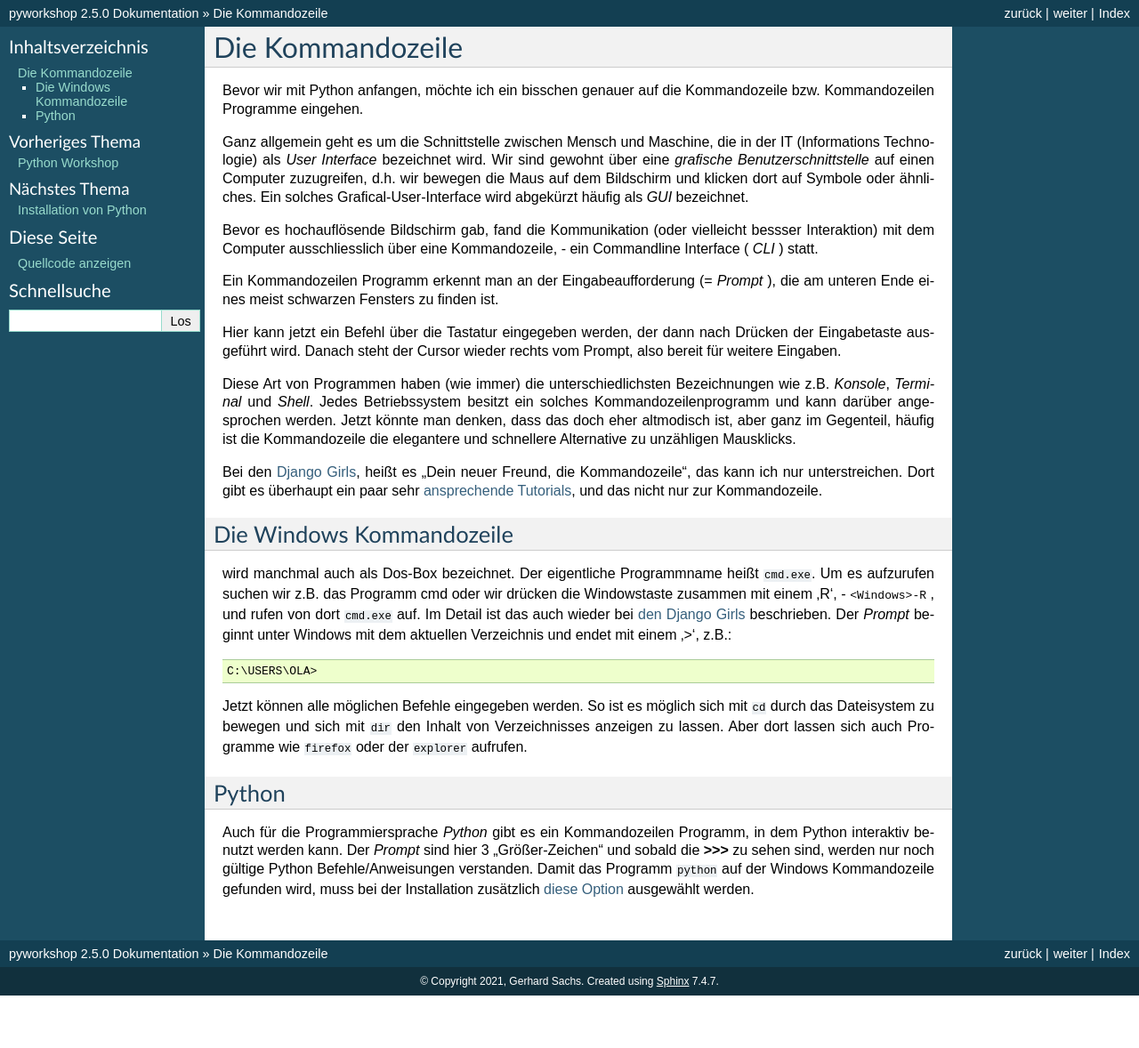
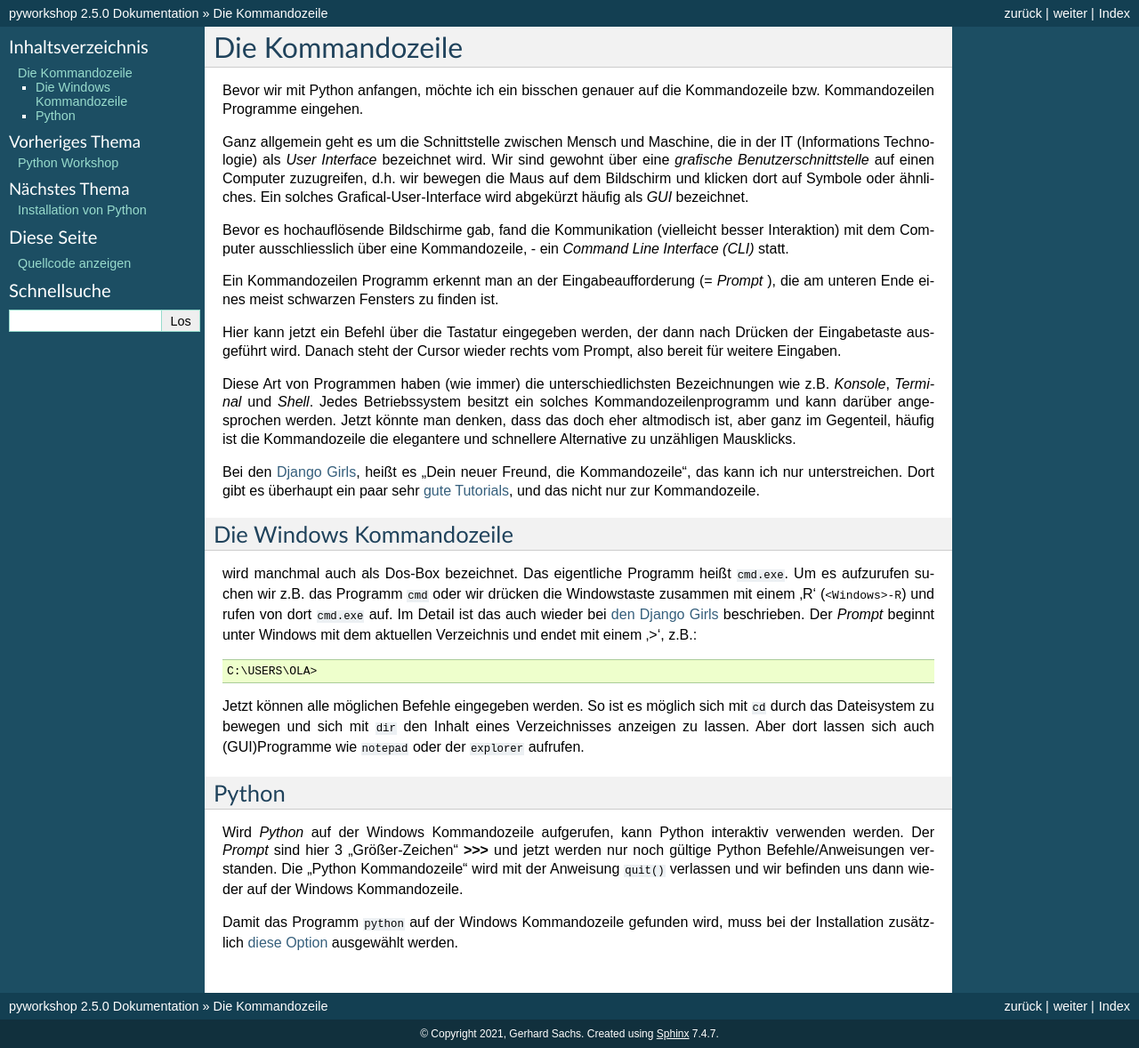
Before and after one commit to gerpark/pyworkshop, a Sphinx documentation site: the page built from docs/source/cmd.rst, in a window 1280 px wide. Shown: the whole page at 89% size. Built offline with Sphinx 7.4.7, drawn with Linux system fonts in a browser that asks for light colours; before the commit the page ends 1119 px from its top, so only the background shows below that.

Commit message:
2.57 jul25

```diff
--- a/docs/source/cmd.rst
+++ b/docs/source/cmd.rst
@@ -17,8 +17,8 @@ Computer zuzugreifen, d.h. wir bewegen die Maus auf dem Bildschirm
 und klicken dort auf Symbole oder ähnliches.
 Ein solches Grafical-User-Interface wird abgekürzt häufig als *GUI* bezeichnet.
 
-Bevor es hochauflösende Bildschirm gab, fand die Kommunikation (oder vielleicht bessser Interaktion)
-mit dem Computer ausschliesslich über eine Kommandozeile, - ein Commandline Interface ( *CLI* ) statt.
+Bevor es hochauflösende Bildschirme gab, fand die Kommunikation (vielleicht besser Interaktion)
+mit dem Computer ausschliesslich über eine Kommandozeile, - ein *Command Line Interface (CLI)* statt.
 
 Ein Kommandozeilen Programm erkennt man an der Eingabeaufforderung (= *Prompt* ),
 die am unteren Ende eines meist schwarzen Fensters zu finden ist.
@@ -36,15 +36,15 @@ häufig ist die Kommandozeile die elegantere und schnellere
 Alternative zu unzähligen Mausklicks.
 
 Bei den `Django Girls <https://djangogirls.org>`_, heißt es "Dein neuer Freund, die Kommandozeile",
-das kann ich nur unterstreichen. Dort gibt es überhaupt ein paar sehr `ansprechende Tutorials <https://tutorial.djangogirls.org/de/intro_to_command_line>`_,
+das kann ich nur unterstreichen. Dort gibt es überhaupt ein paar sehr `gute Tutorials <https://tutorial.djangogirls.org/de/intro_to_command_line>`_,
 und das nicht nur zur Kommandozeile.
 
 
 Die Windows Kommandozeile
 -------------------------
 
-wird manchmal auch als Dos-Box bezeichnet. Der eigentliche Programmname heißt ``cmd.exe``.
-Um es aufzurufen suchen wir z.B. das Programm cmd oder wir drücken die Windowstaste zusammen mit einem 'R', - :kbd:`<Windows>-R` ,
+wird manchmal auch als Dos-Box bezeichnet. Das eigentliche Programm heißt ``cmd.exe``.
+Um es aufzurufen suchen wir z.B. das Programm ``cmd`` oder wir drücken die Windowstaste zusammen mit einem 'R' (:kbd:`<Windows>-R`)
 und rufen von dort ``cmd.exe`` auf.
 Im Detail ist das auch wieder bei `den Django Girls  <https://tutorial.djangogirls.org/de/intro_to_command_line>`_ beschrieben.
 Der `Prompt` beginnt unter Windows mit dem aktuellen Verzeichnis und endet mit einem '>', z.B.:
@@ -53,14 +53,17 @@ Der `Prompt` beginnt unter Windows mit dem aktuellen Verzeichnis und endet mit e
 
     C:\USERS\OLA>
 
-Jetzt können alle möglichen Befehle eingegeben werden. So ist es möglich sich mit ``cd`` durch das Dateisystem zu bewegen und sich mit ``dir`` den Inhalt von Verzeichnisses anzeigen zu lassen.
-Aber dort lassen sich auch Programme wie ``firefox`` oder der ``explorer`` aufrufen.
+Jetzt können alle möglichen Befehle eingegeben werden. So ist es möglich sich mit ``cd`` durch das Dateisystem zu bewegen
+und sich mit ``dir`` den Inhalt eines Verzeichnisses anzeigen zu lassen.
+Aber dort lassen sich auch (GUI)Programme wie ``notepad`` oder der ``explorer`` aufrufen.
 
 Python
 ------
 
-Auch für die Programmiersprache `Python` gibt es ein Kommandozeilen Programm, in dem Python interaktiv benutzt
-werden kann. Der `Prompt` sind hier 3 "Größer-Zeichen" und sobald die **>>>** zu sehen sind, werden nur noch gültige
-Python Befehle/Anweisungen verstanden.
+Wird `Python` auf der  Windows Kommandozeile aufgerufen, kann Python interaktiv verwenden werden.
+Der `Prompt` sind hier 3 "Größer-Zeichen" **>>>**  und jetzt werden nur noch gültige
+Python Befehle/Anweisungen verstanden. Die "Python Kommandozeile" wird mit der Anweisung ``quit()`` verlassen
+und wir befinden uns dann wieder auf der Windows Kommandozeile.
+
 Damit das Programm ``python`` auf der Windows Kommandozeile gefunden wird,
 muss bei der Installation zusätzlich :ref:`diese Option <myinstallation-hint>` ausgewählt werden.
```
